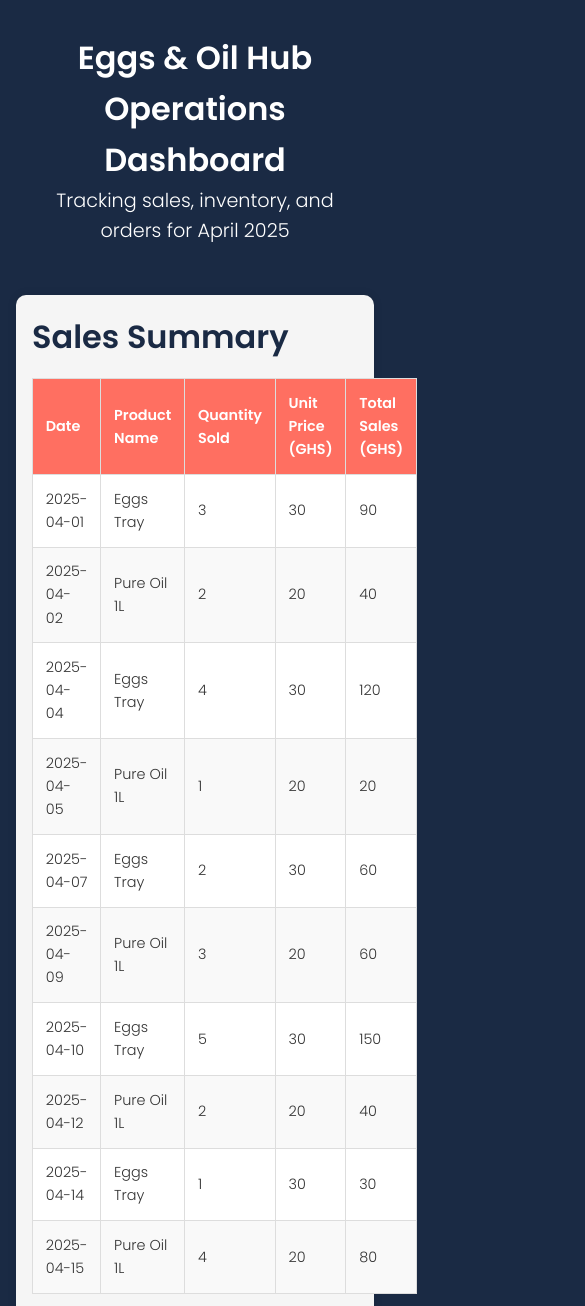
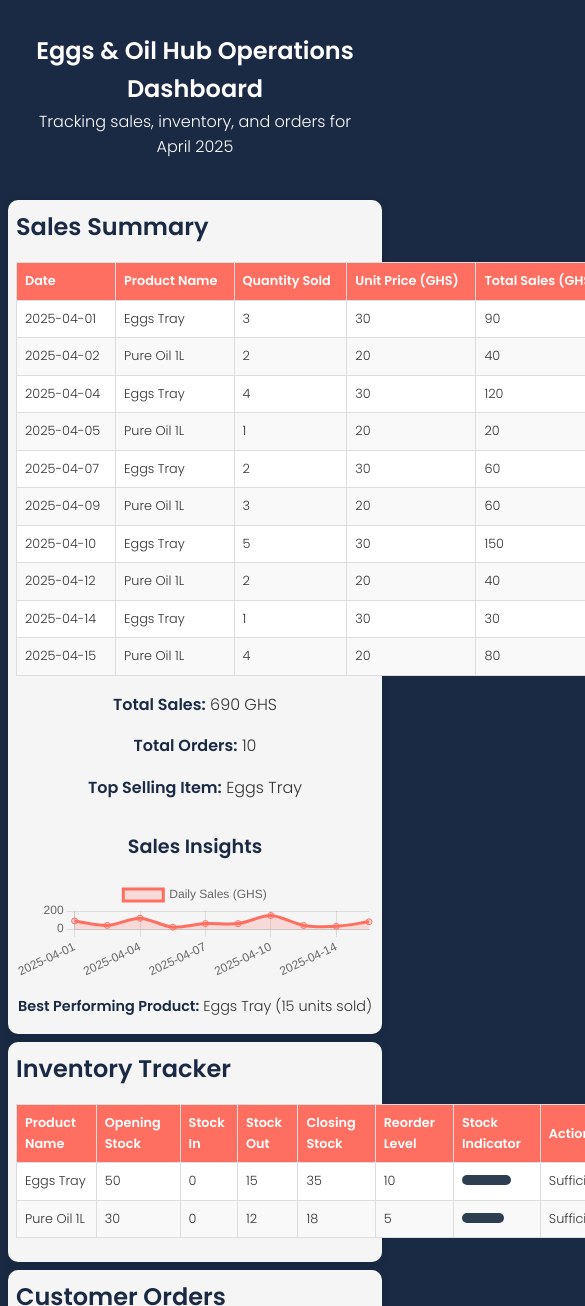
Before and after one commit to Froxxtt-dev/Dashboard, a plain HTML site: page index.html in a window 390 px wide. Shown: the top 1306 px of the page, 585 px wide, since content can reach past the window. Drawn offline with nearby package versions, Linux system fonts and the light colour scheme.

Commit message:
Update dashboard.css

```diff
--- a/dashboard.css
+++ b/dashboard.css
@@ -47,10 +47,16 @@ body {
 }
 
 /* Tables (Excel-like Styling) */
+.table-container {
+    width: 100%;
+    overflow-x: auto; /* Enable horizontal scrolling for tables on small screens */
+}
+
 table {
     width: 100%;
     border-collapse: collapse;
     margin-bottom: 1rem;
+    min-width: 600px; /* Ensure tables don’t shrink too much, triggering the scroll */
 }
 
 th, td {
@@ -121,6 +127,8 @@ tr:nth-child(even) td {
 #sales-chart {
     max-width: 100%;
     margin: 1rem 0;
+    width: 100% !important; /* Ensure Chart.js canvas resizes */
+    height: auto !important;
 }
 
 /* Inventory Stock Indicator */
@@ -170,9 +178,59 @@ tr:nth-child(even) td {
     .summary-stats {
         flex-direction: column;
         gap: 1rem;
+        align-items: center;
     }
 
     .insights {
         text-align: center;
     }
+
+    .insights p {
+        margin: 0.5rem 0;
+    }
+
+    /* Ensure chart resizes properly */
+    #sales-chart {
+        max-height: 200px !important;
+    }
 }
+
+@media (max-width: 480px) {
+    .dashboard-header h1 {
+        font-size: 1.5rem;
+    }
+
+    .dashboard-header p {
+        font-size: 1rem;
+    }
+
+    .dashboard-section h2 {
+        font-size: 1.5rem;
+    }
+
+    .dashboard-section {
+        padding: 0.5rem;
+        margin: 0.5rem;
+    }
+
+    table, th, td {
+        font-size: 0.8rem;
+        padding: 0.5rem;
+    }
+
+    .summary-stats p {
+        font-size: 1rem;
+    }
+
+    .insights h3 {
+        font-size: 1.2rem;
+    }
+
+    .insights p {
+        font-size: 0.9rem;
+    }
+
+    .dashboard-footer p {
+        font-size: 0.8rem;
+    }
+}
```
